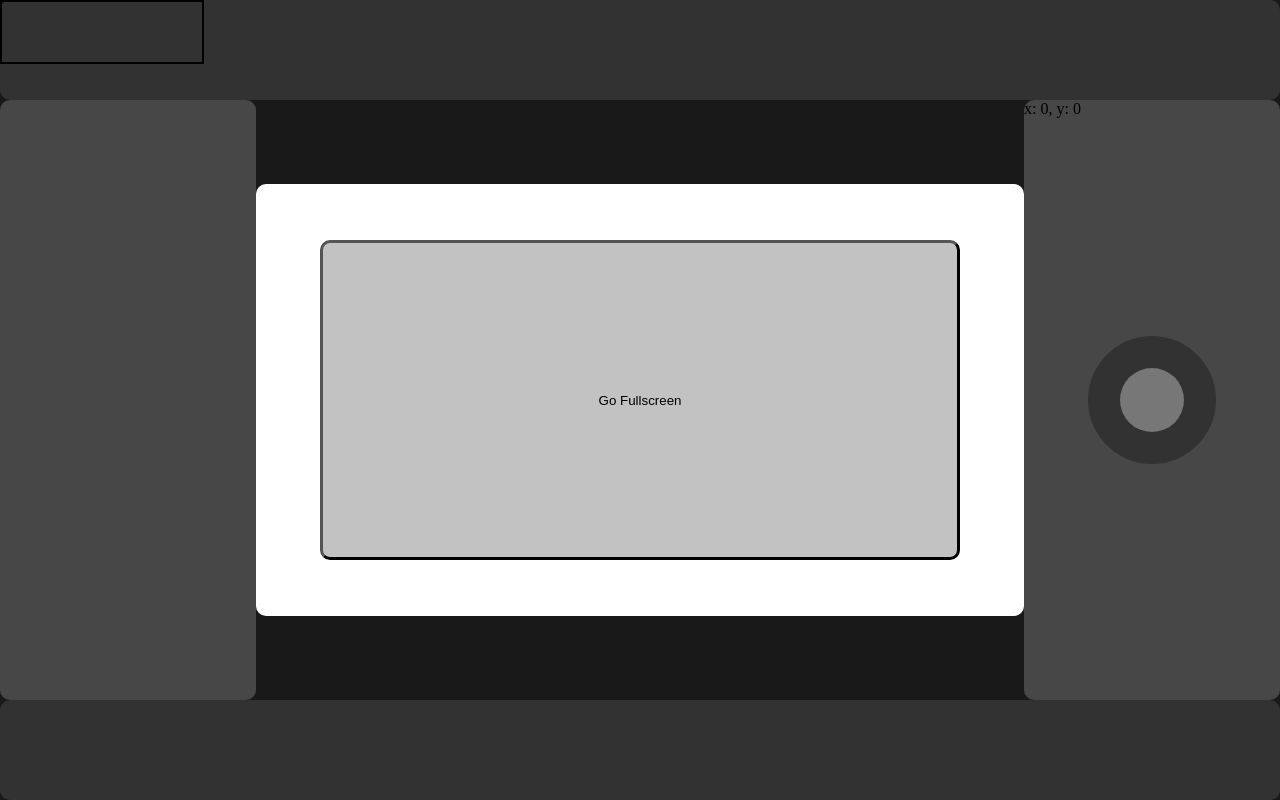
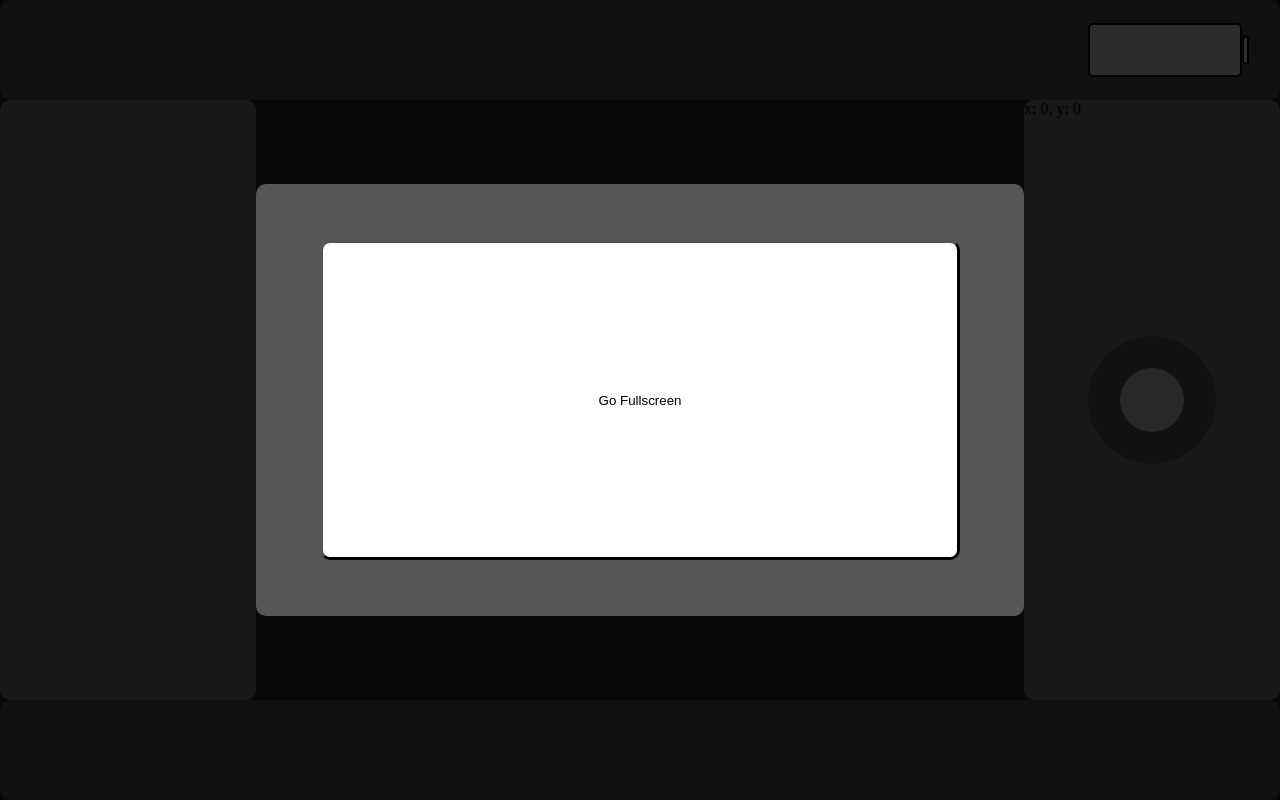
Before and after one commit to sangvikh/webhmi, a Flask app: page / in a window 1280 px wide. Run offline with Flask 3, Linux system fonts and the light colour scheme.

Commit message:
Fixed overlay when not in fullscreen + adjust battery indicator

```diff
--- a/static/fullscreen.js
+++ b/static/fullscreen.js
@@ -1,5 +1,6 @@
 document.addEventListener("DOMContentLoaded", function () {
     const fullscreenButton = document.getElementById("fullscreenButton");
+    const overlay = document.getElementById("overlay");
 
     fullscreenButton.addEventListener("click", function () {
         if (!document.fullscreenElement) {
@@ -28,8 +29,10 @@ document.addEventListener("DOMContentLoaded", function () {
     function onFullScreenChange() {
         if (document.fullscreenElement) {
             fullscreenButton.style.display = "none";
+            overlay.style.display = "none";
         } else {
             fullscreenButton.style.display = "block";
+            overlay.style.display = "block";
         }
     }
 
@@ -37,4 +40,7 @@ document.addEventListener("DOMContentLoaded", function () {
     document.addEventListener("mozfullscreenchange", onFullScreenChange); // Firefox
     document.addEventListener("webkitfullscreenchange", onFullScreenChange); // Chrome, Safari and Opera
     document.addEventListener("MSFullscreenChange", onFullScreenChange); // IE/Edge
+
+    // Show the overlay when the page loads
+    overlay.style.display = "block";
 });
--- a/static/styles.css
+++ b/static/styles.css
@@ -66,10 +66,11 @@ body {
 .fullscreen-button {
     width: 50%;
     aspect-ratio: 2;
-    background-color: #c2c2c2;
+    background-color: #ffffff;
     text-emphasis-color: white;
     border-radius: 10px;
     border-width: 3px;
+    z-index: 1023;
 }
 
 .overlay {
@@ -78,15 +79,22 @@ body {
     left: 0;
     width: 100%;
     height: 100%;
-    background-color: rgba(0, 0, 0, 0.5);
+    background-color: rgba(0, 0, 0, 0.66);
     display: none;
 }
 
 .battery-container {
-    width: 200px;
-    height: 60px;
+    position: absolute;
+    left: 85%;
+    top: 50%;
+    transform: translateY(-50%);
+    height: 50%;
+    aspect-ratio: 3;
     border: 2px solid black;
+    background-color: rgb(128, 128, 128);
     position: relative;
+    border-radius: 5px;
+    z-index: 1;
 }
 .battery-level {
     height: 100%;
@@ -94,6 +102,7 @@ body {
     position: absolute;
     left: 0;
     transition: width 0.5s;
+    border-radius: 5px;
 }
 .battery-text {
     position: absolute;
--- a/templates/index.html
+++ b/templates/index.html
@@ -19,14 +19,19 @@
         <div class="battery-container">
             <div class="battery-level" id="battery-level"></div>
             <div class="battery-text" id="battery-text"></div>
+        <div class="battery-container" style="z-index: 1; width: 2%; height: 50%; left: 101%;"></div>
         </div>
-        <script src="{{ url_for('static', filename='battery.js') }}"></script></div>
+        <script src="{{ url_for('static', filename='battery.js') }}"></script>
+    </div>
+
     <div class="banner" id="bottomBanner"style="bottom: 0;"></div>
     <div class="widget" id="leftWidget" style="left: 0;"></div>
+
     <div class="widget" id="rightWidget"style="right: 0;">
         <div id="joystickValue" class="joystick-value">x: 0, y: 0</div>
         <script src="{{ url_for('static', filename='joystick.js') }}"></script>
     </div>
+
     <div class="video-widget" id="videoWidget"></div>
 </body>
 </html>
```
